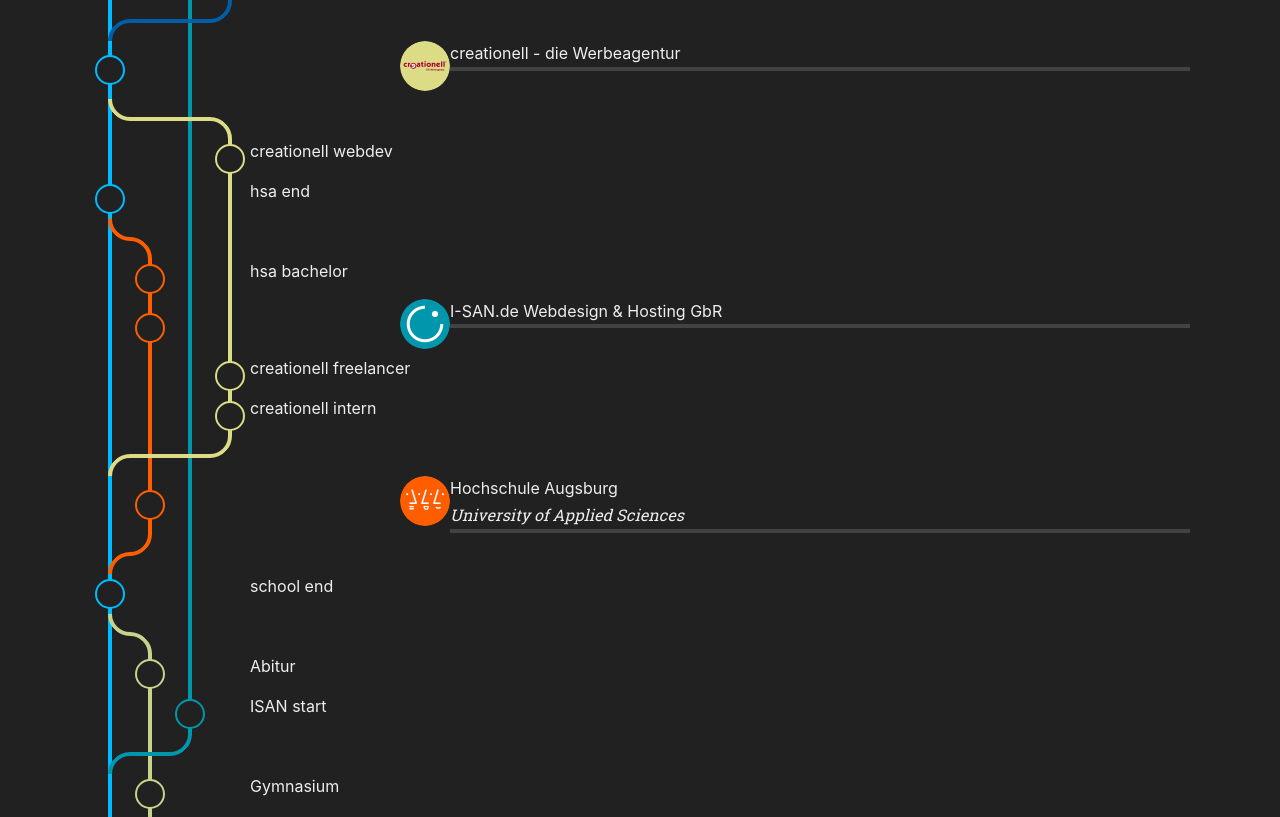
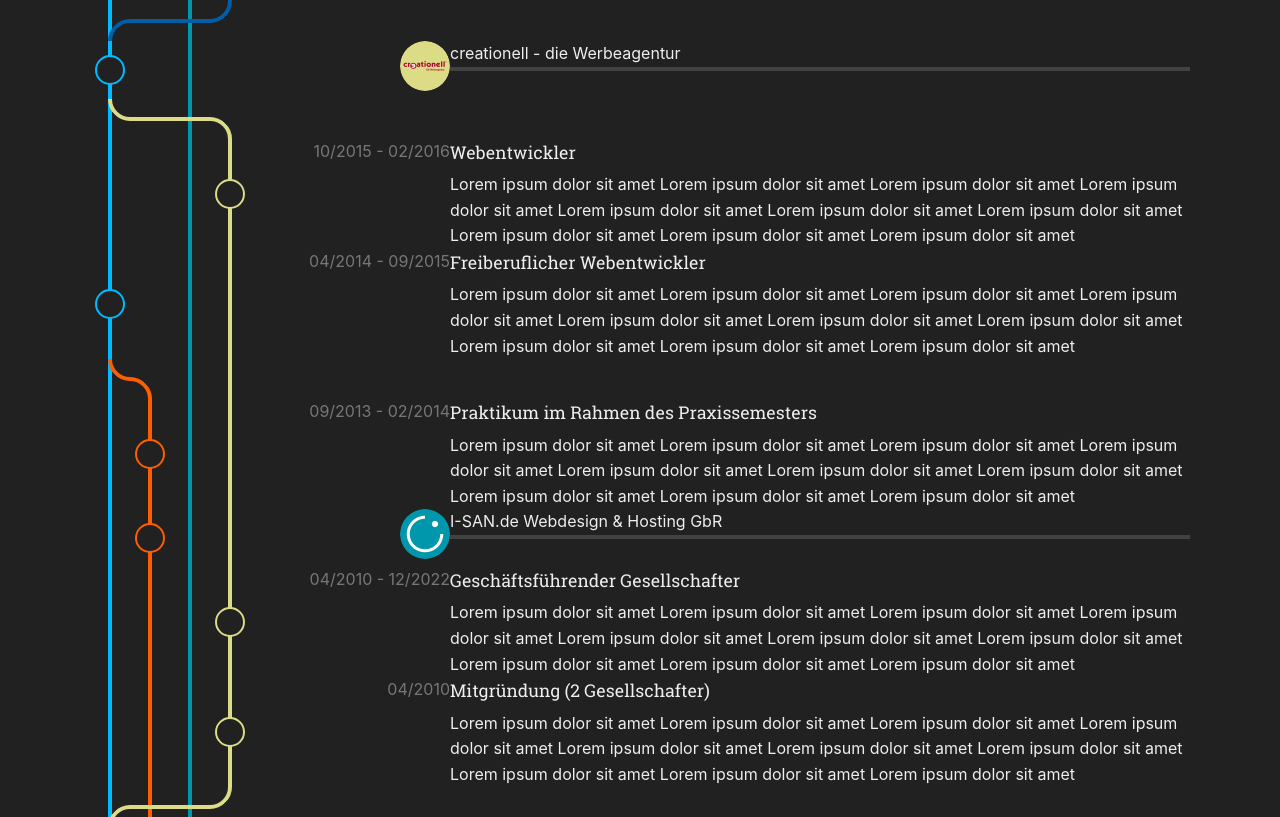
Before and after one commit to santosch/website2023, a Next.js app: page / in a window 1280 px wide. Shown: the part 1383-2200 px from the top of the page. Built offline with nearby package versions, Linux system fonts and the light colour scheme.

Commit message:
add more vita stations

```diff
--- /dev/null
+++ b/src/components/Vita/Stations/Crea/CreaFreelancer.tsx
@@ -0,0 +1,24 @@
+import {COLORS} from "@santosch/components/Vita/vitaColors";
+import Step from "@santosch/components/Graph/Step/Step";
+
+export default function CreaFreelancer(): JSX.Element {
+    return (
+        <Step
+            eventKey="crea-freelancer"
+            color={COLORS.CREA}
+            date="04/2014 - 09/2015"
+            title="Freiberuflicher Webentwickler"
+        >
+            Lorem ipsum dolor sit amet
+            Lorem ipsum dolor sit amet
+            Lorem ipsum dolor sit amet
+            Lorem ipsum dolor sit amet
+            Lorem ipsum dolor sit amet
+            Lorem ipsum dolor sit amet
+            Lorem ipsum dolor sit amet
+            Lorem ipsum dolor sit amet
+            Lorem ipsum dolor sit amet
+            Lorem ipsum dolor sit amet
+        </Step>
+    );
+}
--- /dev/null
+++ b/src/components/Vita/Stations/Crea/CreaIntern.tsx
@@ -0,0 +1,24 @@
+import {COLORS} from "@santosch/components/Vita/vitaColors";
+import Step from "@santosch/components/Graph/Step/Step";
+
+export default function CreaIntern(): JSX.Element {
+    return (
+        <Step
+            eventKey="crea-intern"
+            color={COLORS.CREA}
+            date="09/2013 - 02/2014"
+            title="Praktikum im Rahmen des Praxissemesters"
+        >
+            Lorem ipsum dolor sit amet
+            Lorem ipsum dolor sit amet
+            Lorem ipsum dolor sit amet
+            Lorem ipsum dolor sit amet
+            Lorem ipsum dolor sit amet
+            Lorem ipsum dolor sit amet
+            Lorem ipsum dolor sit amet
+            Lorem ipsum dolor sit amet
+            Lorem ipsum dolor sit amet
+            Lorem ipsum dolor sit amet
+        </Step>
+    );
+}
--- /dev/null
+++ b/src/components/Vita/Stations/Crea/CreaWebdev.tsx
@@ -0,0 +1,24 @@
+import {COLORS} from "@santosch/components/Vita/vitaColors";
+import Step from "@santosch/components/Graph/Step/Step";
+
+export default function CreaWebdev(): JSX.Element {
+    return (
+        <Step
+            eventKey="crea-webdev"
+            color={COLORS.CREA}
+            date="10/2015 - 02/2016"
+            title="Webentwickler"
+        >
+            Lorem ipsum dolor sit amet
+            Lorem ipsum dolor sit amet
+            Lorem ipsum dolor sit amet
+            Lorem ipsum dolor sit amet
+            Lorem ipsum dolor sit amet
+            Lorem ipsum dolor sit amet
+            Lorem ipsum dolor sit amet
+            Lorem ipsum dolor sit amet
+            Lorem ipsum dolor sit amet
+            Lorem ipsum dolor sit amet
+        </Step>
+    );
+}
--- /dev/null
+++ b/src/components/Vita/Stations/Isan/IsanDev.tsx
@@ -0,0 +1,24 @@
+import {COLORS} from "@santosch/components/Vita/vitaColors";
+import Step from "@santosch/components/Graph/Step/Step";
+
+export default function IsanDev(): JSX.Element {
+    return (
+        <Step
+            eventKey="isan"
+            color={COLORS.ISAN}
+            date="04/2010 - 12/2022"
+            title="Geschäftsführender Gesellschafter"
+        >
+            Lorem ipsum dolor sit amet
+            Lorem ipsum dolor sit amet
+            Lorem ipsum dolor sit amet
+            Lorem ipsum dolor sit amet
+            Lorem ipsum dolor sit amet
+            Lorem ipsum dolor sit amet
+            Lorem ipsum dolor sit amet
+            Lorem ipsum dolor sit amet
+            Lorem ipsum dolor sit amet
+            Lorem ipsum dolor sit amet
+        </Step>
+    );
+}
--- /dev/null
+++ b/src/components/Vita/Stations/Isan/IsanFounding.tsx
@@ -0,0 +1,24 @@
+import {COLORS} from "@santosch/components/Vita/vitaColors";
+import Step from "@santosch/components/Graph/Step/Step";
+
+export default function IsanFounding(): JSX.Element {
+    return (
+        <Step
+            eventKey="isan"
+            color={COLORS.ISAN}
+            date="04/2010"
+            title="Mitgründung (2 Gesellschafter)"
+        >
+            Lorem ipsum dolor sit amet
+            Lorem ipsum dolor sit amet
+            Lorem ipsum dolor sit amet
+            Lorem ipsum dolor sit amet
+            Lorem ipsum dolor sit amet
+            Lorem ipsum dolor sit amet
+            Lorem ipsum dolor sit amet
+            Lorem ipsum dolor sit amet
+            Lorem ipsum dolor sit amet
+            Lorem ipsum dolor sit amet
+        </Step>
+    );
+}
--- a/src/components/Vita/Vita.tsx
+++ b/src/components/Vita/Vita.tsx
@@ -12,6 +12,11 @@
 import Check24Teamlead from "@santosch/components/Vita/Stations/Check24/Check24Teamlead";
 import Check24Senior from "@santosch/components/Vita/Stations/Check24/Check24Senior";
 import Check24Professional from "@santosch/components/Vita/Stations/Check24/Check24Professional";
+import CreaWebdev from "@santosch/components/Vita/Stations/Crea/CreaWebdev";
+import CreaFreelancer from "@santosch/components/Vita/Stations/Crea/CreaFreelancer";
+import CreaIntern from "@santosch/components/Vita/Stations/Crea/CreaIntern";
+import IsanDev from "@santosch/components/Vita/Stations/Isan/IsanDev";
+import IsanFounding from "@santosch/components/Vita/Stations/Isan/IsanFounding";
 
 
 export default function Vita(): JSX.Element {
@@ -23,20 +28,21 @@
                     s1={<Line color={COLORS.DEFAULT} />}
                     s4={<Line color={COLORS.CHECK} />}
                 >
-                    <Check24 />
                 </Entry>
 
                 <Entry
                     s1={<Line color={COLORS.DEFAULT} />}
                     s4={<Line color={COLORS.CHECK} event="check-teamlead" />}
                 >
+                    <Check24 />
+                </Entry>
+                <Entry
+                    s1={<Line color={COLORS.DEFAULT} event="isan" />}
+                    s4={<Line color={COLORS.CHECK}/>}
+                >
                     <Check24Teamlead />
                 </Entry>
 
-                <Entry
-                    s1={<Line color={COLORS.DEFAULT} event="isan" />}
-                    s4={<Line color={COLORS.CHECK}/>}
-                />
                 <Entry
                     s1={<Line color={COLORS.DEFAULT} tr={COLORS.ISAN} />}
                     s2={<Line x={COLORS.ISAN} />}
@@ -82,7 +88,7 @@
                     s3={<Line color={COLORS.ISAN} />}
                     s4={<Line color={COLORS.CREA} event="crea-webdev"/>}
                 >
-                    creationell webdev
+                    <CreaWebdev />
                 </Entry>
 
                 <Entry
@@ -90,7 +96,7 @@
                     s3={<Line color={COLORS.ISAN}/>}
                     s4={<Line color={COLORS.CREA}/>}
                 >
-                    hsa end
+                    <CreaFreelancer />
                 </Entry>
                 <Entry
                     s1={<Line color={COLORS.DEFAULT} tr={COLORS.HSA} />}
@@ -104,7 +110,7 @@
                     s3={<Line color={COLORS.ISAN}/>}
                     s4={<Line color={COLORS.CREA}/>}
                 >
-                    hsa bachelor
+                    <CreaIntern />
                 </Entry>
                 <Entry
                     s1={<Line color={COLORS.DEFAULT} />}
@@ -121,7 +127,7 @@
                     s3={<Line color={COLORS.ISAN}/>}
                     s4={<Line color={COLORS.CREA} event="crea-freelancer" />}
                 >
-                    creationell freelancer
+                    <IsanDev />
                 </Entry>
                 <Entry
                     s1={<Line color={COLORS.DEFAULT} />}
@@ -129,7 +135,7 @@
                     s3={<Line color={COLORS.ISAN}/>}
                     s4={<Line color={COLORS.CREA} event="crea-intern" />}
                 >
-                    creationell intern
+                    <IsanFounding />
                 </Entry>
                 <Entry
                     s1={<Line color={COLORS.DEFAULT} br={COLORS.CREA} />}
```
